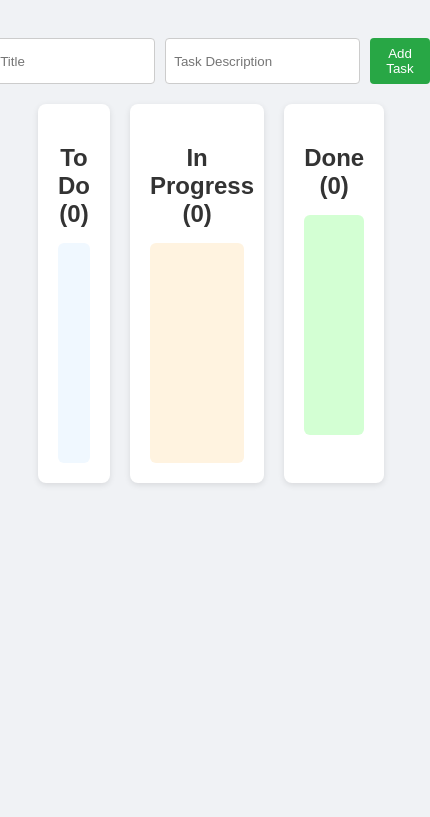
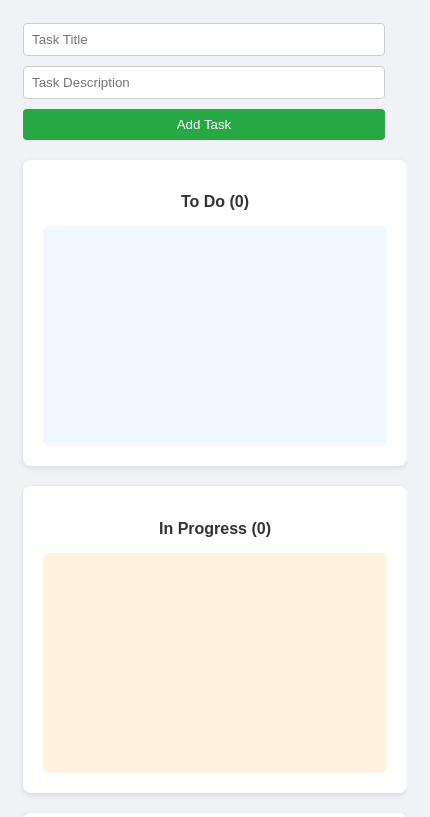
Before and after one commit to Akshatjain2610/kanban-board, a plain HTML site: page index.html in a window 390 px wide. Shown: the top 817 px of the page, 430 px wide, since content can reach past the window. Drawn offline with Linux system fonts and the light colour scheme.

Commit message:
Enhance responsive design for Kanban board layout and task form

```diff
--- a/styles.css
+++ b/styles.css
@@ -11,6 +11,7 @@ body {
   gap: 10px;
   margin-bottom: 20px;
   justify-content: center;
+  flex-wrap: wrap; /* ✅ allow wrapping on small screens */
 }
 
 .task-form input {
@@ -176,3 +177,51 @@ body {
 .success-msg.hidden {
   display: none;
 }
+
+/* ✅ Responsive Design */
+@media (max-width: 1024px) {
+  .board {
+    flex-wrap: wrap; /* allow 2 columns per row */
+  }
+  .column {
+    width: 45%;
+  }
+}
+
+@media (max-width: 768px) {
+  .board {
+    flex-direction: column; /* stack vertically */
+  }
+  .column {
+    width: 100%;
+  }
+}
+
+@media (max-width: 480px) {
+  body {
+    padding: 15px;
+  }
+
+  .task-form input {
+    width: 100%; /* full width for inputs */
+  }
+
+  .task-form {
+    flex-direction: column;
+    align-items: stretch;
+  }
+
+  h2 {
+    font-size: 1rem;
+  }
+
+  .task-card {
+    font-size: 0.85rem;
+    padding: 8px;
+  }
+
+  .task-card button {
+    padding: 3px 6px;
+    font-size: 0.75rem;
+  }
+}
```
Also changed, not shown: 1 other file.
